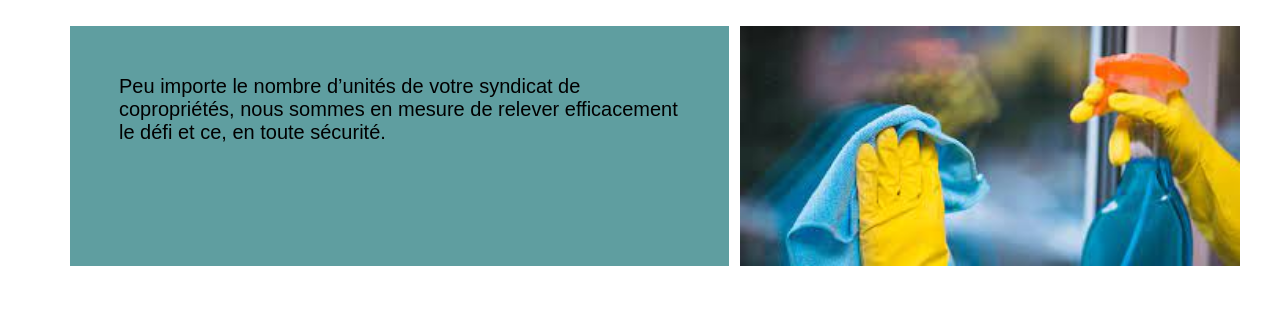
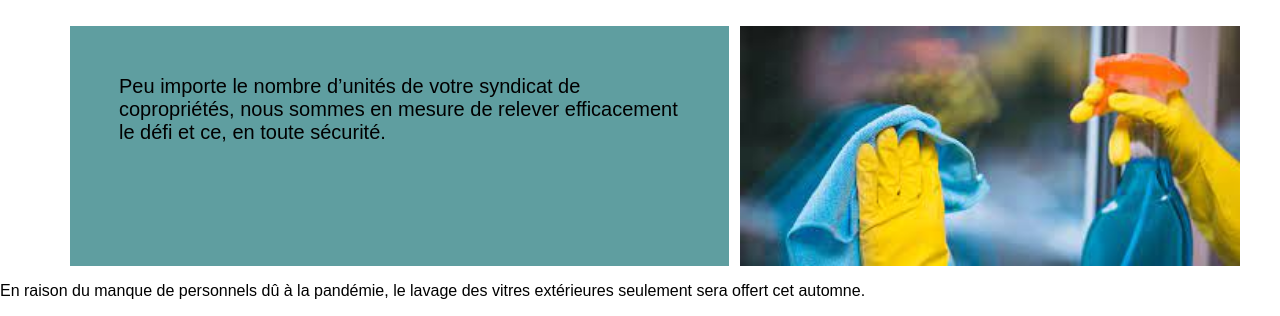
Before and after one commit to ayoubidrissi393/Landing_Page, a plain HTML site: page index.html in a window 1280 px wide. Shown: the part 1337-1653 px from the top of the page. Before the commit the page ends 1603 px from the top, so only its background shows below. Drawn offline with Linux system fonts and the light colour scheme.

Commit message:
Update index.html

```diff
--- a/index.html
+++ b/index.html
@@ -33,8 +33,8 @@
         <div class="line"></div>
         </label>
         </div>
-    </input>
     </nav>
+
    <!--pour text apres le nav bar -->
     <div id="div2-parg">
         <p>En raison du manque de personnels dû à la pandémie, le lavage des vitres extérieures seulement sera offert cet automne.</p>
@@ -108,5 +108,11 @@
     </footer>
 
  </div>
+    <!-- p apres navbar -->
+    <div id="p1">
+        <p>En raison du manque de personnels dû à la pandémie, le lavage des vitres extérieures seulement sera offert cet automne.</p>
+    </div>
+
+
 </body>
 </html>
```
